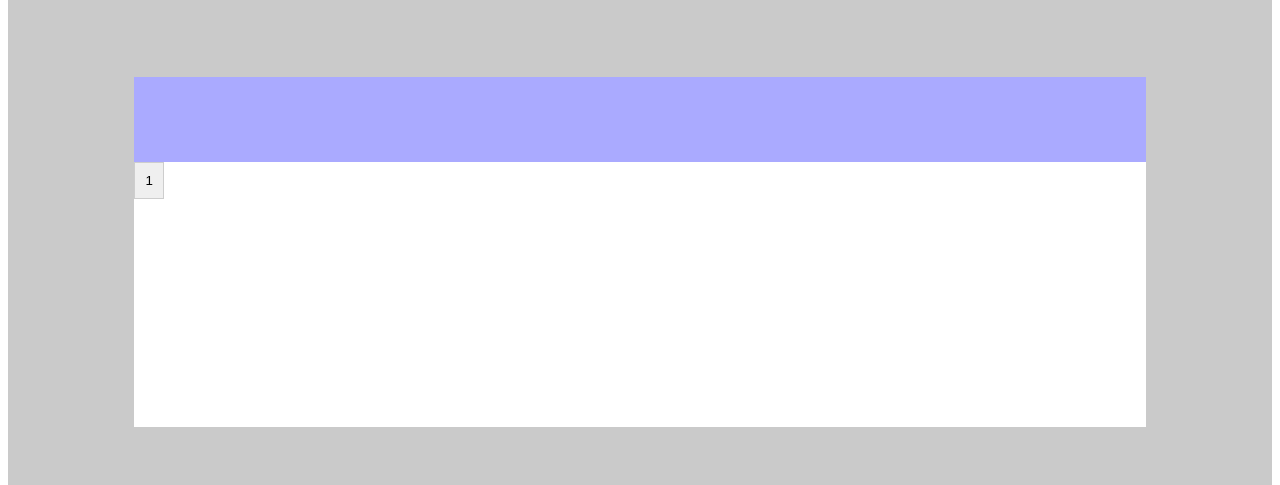
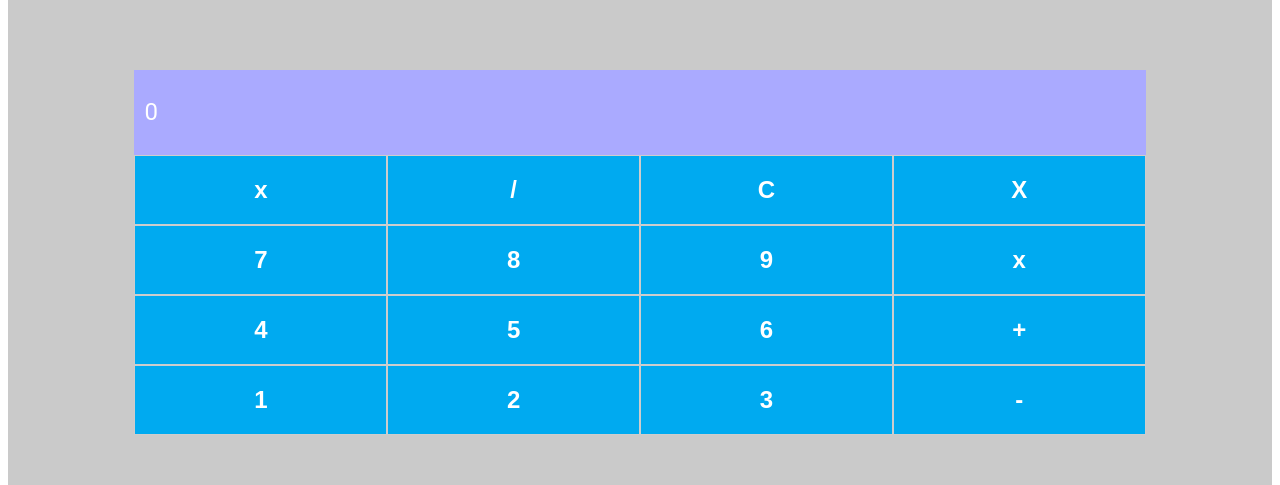
Before and after one commit to MPasti/calculadora-react, a React (Create React App) app: page / in a window 1280 px wide. Shown: the part 156-641 px from the top of the page. Built offline with nearby package versions, Linux system fonts and the light colour scheme.

Commit message:
modificações nos botões

```diff
--- a/src/App.js
+++ b/src/App.js
@@ -1,13 +1,42 @@
+import { useState } from "react";
 import Button from "./Components/Button";
 import Input from "./Components/Input";
-import { Container, Content } from "./styles";
+import { Container, Content, Row } from "./styles";
 
 function App() {
+  const [number, setNumber] = useState("0");
+
+  const handleAddNumber = (number) => {
+    setNumber((prev) => `${number}${prev}`);
+  };
   return (
     <Container>
       <Content>
-        <Input />
-        <Button />
+        <Input value={number} />
+        <Row>
+          <Button label="x" />
+          <Button label="/" />
+          <Button label="C" />
+          <Button label="X" />
+        </Row>
+        <Row>
+          <Button label="7" />
+          <Button label="8" />
+          <Button label="9" />
+          <Button label="x" />
+        </Row>
+        <Row>
+          <Button label="4" />
+          <Button label="5" />
+          <Button label="6" />
+          <Button label="+" />
+        </Row>
+        <Row>
+          <Button label="1" />
+          <Button label="2" />
+          <Button label="3" />
+          <Button label="-" />
+        </Row>
       </Content>
     </Container>
   );
--- a/src/Components/Button/index.js
+++ b/src/Components/Button/index.js
@@ -1,7 +1,7 @@
 import { ButtonContainer } from "./styles";
 
-const Button = () => {
-  return <ButtonContainer>1</ButtonContainer>;
+const Button = ({ label, onClick }) => {
+  return <ButtonContainer onClick={onClick}>{label}</ButtonContainer>;
 };
 
 export default Button;
--- a/src/Components/Button/styles.js
+++ b/src/Components/Button/styles.js
@@ -1,6 +1,15 @@
 import { styled } from "styled-components";
 
 export const ButtonContainer = styled.button`
-  padding: 10px;
+  padding: 20px;
   border: 1px solid #cdcdcd;
+  background-color: #00aaf0;
+  color: #fff;
+  font-size: 24px;
+  font-weight: 700;
+  flex: 1;
+
+  &:hover {
+    opacity: 0.6;
+  }
 `;
--- a/src/Components/Input/index.js
+++ b/src/Components/Input/index.js
@@ -1,9 +1,9 @@
 import { InputContainer } from "./styles";
 
-const Input = () => {
+const Input = ({ value }) => {
   return (
     <InputContainer>
-      <input></input>
+      <input disabled value={value}></input>
     </InputContainer>
   );
 };
--- a/src/styles.js
+++ b/src/styles.js
@@ -13,5 +13,18 @@ export const Container = styled.div`
 export const Content = styled.div`
   background-color: #fff;
   width: 80%;
-  min-height: 350px;
 `;
+
+export const Row = styled.div`
+  display: flex;
+  flex-direction: row;
+  justify-content: space-between;
+  align-items: center;
+`;
+
+export const Column = styled.div`
+  display: flex;
+  flex-direction: column;
+  justify-content: space-between;
+  align-items: center;
+`;
```
